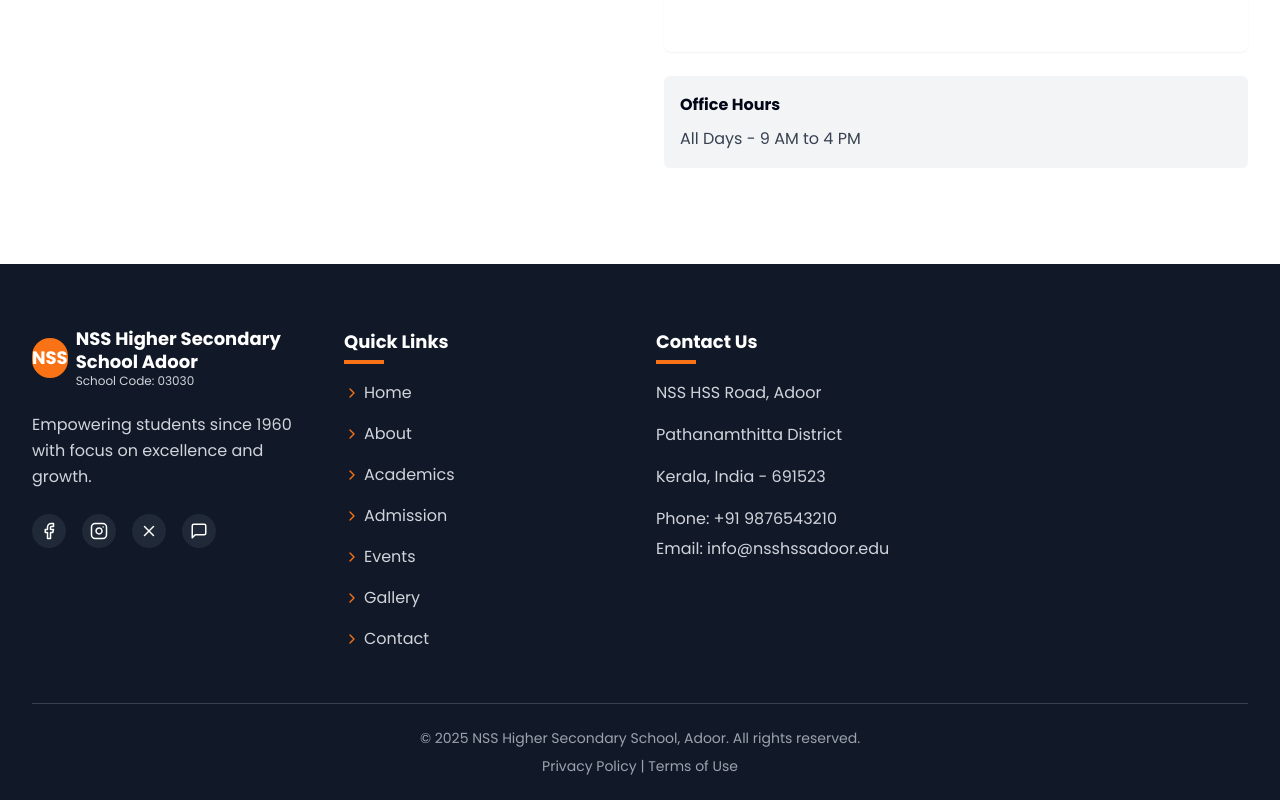
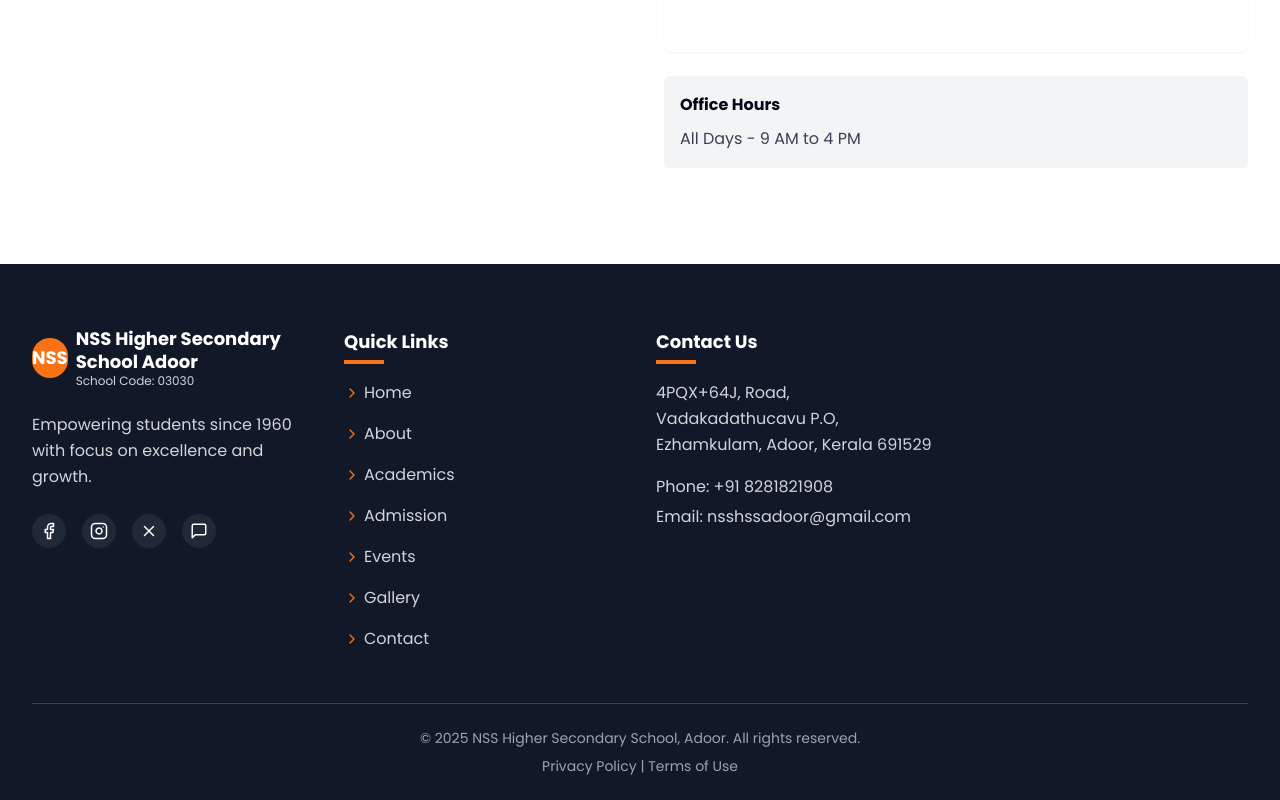
Before and after one commit to rohanrmg24/nsshssadoorwebsite, a React (Vite) app: page / in a window 1280 px wide. Shown: the part 10592-11392 px from the top of the page. Built offline with nearby package versions, Linux system fonts and the light colour scheme; grey boxes are pictures that could not be loaded.

Commit message:
Visual edit in Lovable
Edited UI in Lovable

```diff
--- a/src/components/Footer.tsx
+++ b/src/components/Footer.tsx
@@ -105,12 +105,12 @@ const Footer = () => {
               <span className="absolute -bottom-2 left-0 w-10 h-1 bg-primary"></span>
             </h3>
             <address className="not-italic text-gray-300 space-y-4">
-              <p>NSS HSS Road, Adoor</p>
-              <p>Pathanamthitta District</p>
-              <p>Kerala, India - 691523</p>
+              <p>4PQX+64J, Road, Vadakadathucavu P.O, Ezhamkulam, Adoor, Kerala 691529</p>
+
+
               <p className="mt-4">
-                <span className="block">Phone: +91 9876543210</span>
-                <span className="block mt-1">Email: info@nsshssadoor.edu</span>
+                <span className="block">Phone: +91 8281821908</span>
+                <span className="block mt-1">Email: nsshssadoor@gmail.com</span>
               </p>
             </address>
           </div>
```
